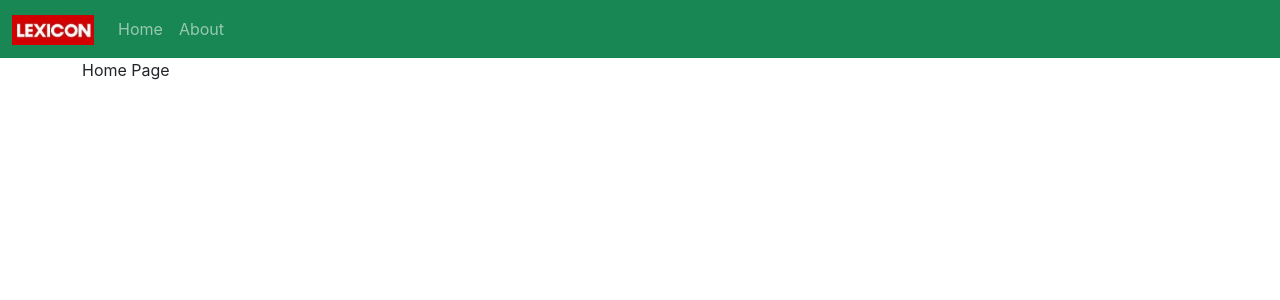
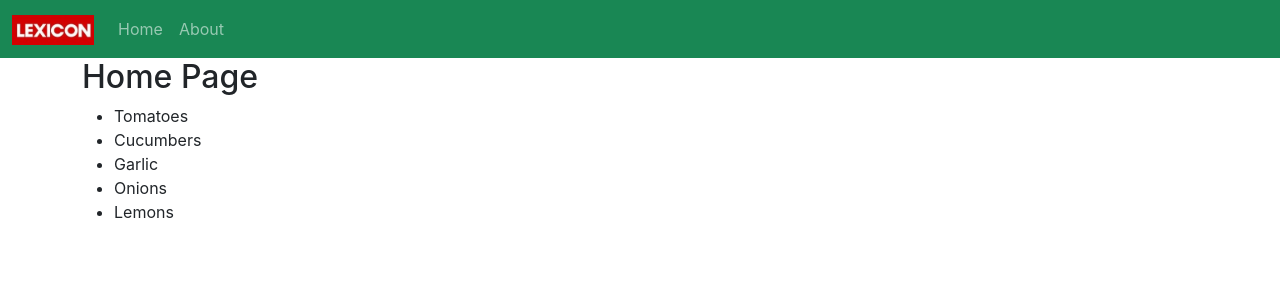
Before and after one commit to johnLexicon/react-laboration-2, a React (Create React App) app: page / in a window 1280 px wide. Shown: the top 300 px of the page. Built offline with nearby package versions, Linux system fonts and the light colour scheme.

Commit message:
Implemented GroceryContextProvider.

```diff
--- /dev/null
+++ b/src/components/GroceryList.js
@@ -0,0 +1,19 @@
+import { useContext } from 'react';
+import { GroceryContext } from '../contexts/GroceryContext';
+
+const GroceryList = () => {
+  const { groceries } = useContext(GroceryContext);
+  return (
+    <div>
+      {groceries && (
+        <ul>
+          {groceries.map((g) => (
+            <li key={g.id}>{g.title}</li>
+          ))}
+        </ul>
+      )}
+    </div>
+  );
+};
+
+export default GroceryList;
--- a/src/components/Home.js
+++ b/src/components/Home.js
@@ -1,5 +1,12 @@
+import GroceryList from './GroceryList';
+
 const Home = () => {
-  return <div>Home Page</div>;
+  return (
+    <div>
+      <h2>Home Page</h2>
+      <GroceryList />
+    </div>
+  );
 };
 
 export default Home;
--- /dev/null
+++ b/src/contexts/GroceryContext.js
@@ -0,0 +1,31 @@
+import { createContext, useState } from 'react';
+import { v4 as uuidv4 } from 'uuid';
+
+export const GroceryContext = createContext();
+
+const GroceryContextProvider = (props) => {
+  const [groceries, setGroceries] = useState([
+    { id: uuidv4(), title: 'Tomatoes' },
+    { id: uuidv4(), title: 'Cucumbers' },
+    { id: uuidv4(), title: 'Garlic' },
+    { id: uuidv4(), title: 'Onions' },
+    { id: uuidv4(), title: 'Lemons' },
+  ]);
+
+  const addGrocery = (grocery) => {
+    grocery.id = uuidv4();
+    setGroceries([...groceries, grocery]);
+  };
+
+  const removeGrocery = (id) => {
+    setGroceries(groceries.filter((g) => g.id !== id));
+  };
+
+  return (
+    <GroceryContext.Provider value={{ groceries, addGrocery, removeGrocery }}>
+      {props.children}
+    </GroceryContext.Provider>
+  );
+};
+
+export default GroceryContextProvider;
--- a/src/index.js
+++ b/src/index.js
@@ -3,11 +3,12 @@ import ReactDOM from 'react-dom';
 import './index.css';
 import App from './App';
 import reportWebVitals from './reportWebVitals';
+import GroceryContextProvider from './contexts/GroceryContext';
 
 ReactDOM.render(
-  <React.StrictMode>
+  <GroceryContextProvider>
     <App />
-  </React.StrictMode>,
+  </GroceryContextProvider>,
   document.getElementById('root')
 );
 
```
